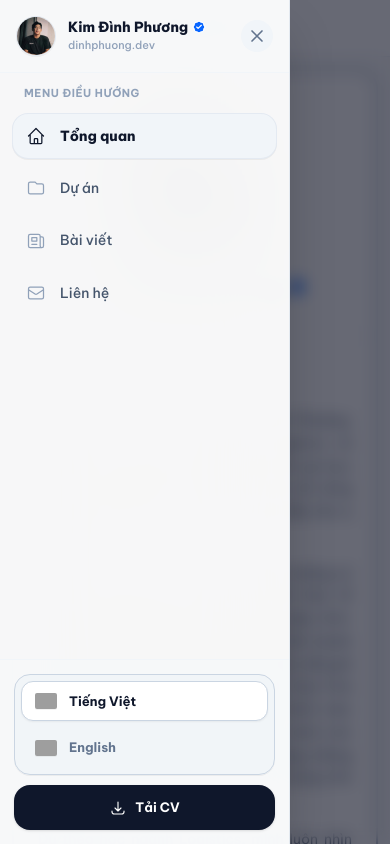
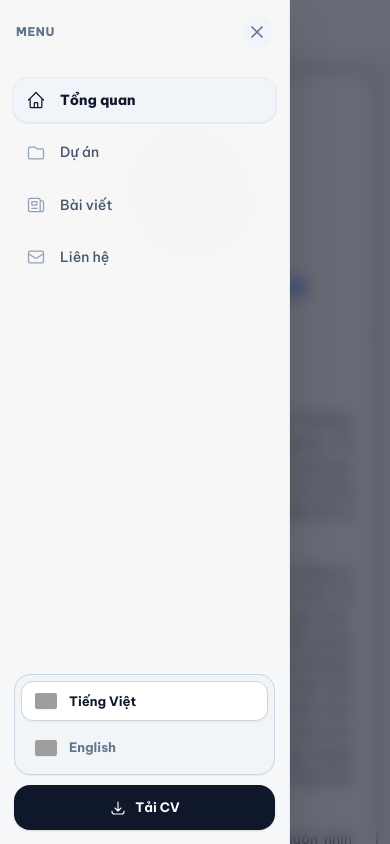
Before and after one commit to dinhphuong25/portfolio1, a Next.js app: page / in a window 390 px wide. Both pictures are taken after a click on the button "Open menu". Shown: the top 844 px of the page. Built offline with nearby package versions, Linux system fonts and the light colour scheme; grey boxes are pictures that could not be loaded.

Commit message:
fix(sidebar): remove name and web URL from sidebar header, keep clean MENU header

```diff
--- a/src/components/Sidebar.tsx
+++ b/src/components/Sidebar.tsx
@@ -7,8 +7,6 @@ import { usePathname } from "next/navigation";
 import { useLanguage } from "@/context/LanguageContext";
 import { Toast, useToast } from "@/components/Toast";
 import { motion } from "framer-motion";
-import { profileData } from "@/data/profile";
-import { BadgeCheck } from "lucide-react";
 
 const HomeIcon = () => (
   <svg className="w-5 h-5" fill="none" stroke="currentColor" viewBox="0 0 24 24">
@@ -122,28 +120,11 @@ export default function Sidebar({ isOpen, onClose }: SidebarProps) {
         role="navigation"
         aria-label="Main navigation"
       >
-        {/* Mobile header with avatar & close button */}
-        <div className="lg:hidden p-4 sm:p-5 flex items-center justify-between border-b border-slate-100 dark:border-slate-800/80 bg-slate-50/50 dark:bg-slate-900/50">
-          <div className="flex items-center gap-3">
-            <div className="relative w-10 h-10 rounded-full overflow-hidden border border-slate-200 dark:border-slate-700 shadow-2xs shrink-0">
-              <Image
-                src={encodeURI(profileData.avatar)}
-                alt={profileData.name}
-                fill
-                unoptimized
-                className="object-cover"
-              />
-            </div>
-            <div className="min-w-0">
-              <h2 className="text-sm font-extrabold text-slate-900 dark:text-white flex items-center gap-1 truncate">
-                {profileData.name}
-                <BadgeCheck className="w-3.5 h-3.5 text-white fill-[#0866FF] shrink-0" />
-              </h2>
-              <p className="text-[11px] font-medium text-slate-400 dark:text-slate-500 truncate">
-                dinhphuong.dev
-              </p>
-            </div>
-          </div>
+        {/* Mobile header */}
+        <div className="lg:hidden p-4 sm:p-5 flex items-center justify-between border-b border-slate-100 dark:border-slate-800/80">
+          <span className="text-xs font-extrabold uppercase tracking-wider text-slate-500 dark:text-slate-400">
+            Menu
+          </span>
           <button
             onClick={onClose}
             className="w-8 h-8 rounded-xl bg-slate-100 dark:bg-slate-800 hover:bg-slate-200 dark:hover:bg-slate-700 text-slate-500 dark:text-slate-400 flex items-center justify-center transition-colors cursor-pointer shrink-0"
@@ -155,9 +136,6 @@ export default function Sidebar({ isOpen, onClose }: SidebarProps) {
 
         {/* Navigation links */}
         <nav className="p-3 sm:p-4 flex-1 overflow-y-auto">
-          <div className="lg:hidden px-3 pb-2.5 text-[11px] font-bold uppercase tracking-wider text-slate-400 dark:text-slate-500">
-            {language === "vi" ? "Menu điều hướng" : "Navigation"}
-          </div>
           <ul className="space-y-1.5">
             {navItems.map((item) => {
               const active = isActive(item.href);
```
